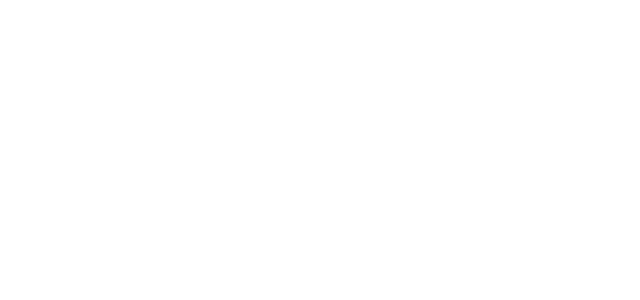
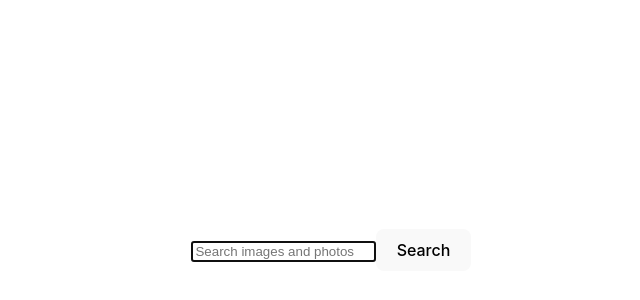
Before and after one commit to BohdanLysniak/goit-react-hw-04, a React (Vite) app: page / in a window 1280 px wide. Shown: the part 150-450 px from the top of the page, without its empty margins (309-949 px from the left). Built offline with nearby package versions, Linux system fonts and the light colour scheme.

Commit message:
in procces

```diff
--- a/apiService/photos.js
+++ b/apiService/unsplash-api.js
@@ -2,17 +2,19 @@ import axios from "axios";
 
 const YOUR_ACCESS_KEY = "MO0D2E1uLgRjL52sXSFcUnnBD2ln0XYMIQo5mt7N13M";
 
-axios.defaults.baseURL = "https://api.unsplash.com/v1/";
+axios.defaults.baseURL = "https://api.unsplash.com/";
 
 export const getPhotos = async (searchValue, currentPage) => {
   const response = await axios.get("/search/photos", {
     params: {
       client_id: YOUR_ACCESS_KEY,
-      query: searchValue,
       page: currentPage,
       orientation: "landscape",
-      per_page: 12
+      per_page: 12,
+      query: searchValue
     }
   });
-  return response;
+
+  console.log(response.data);
+  return response.data;
 };
--- a/package.json
+++ b/package.json
@@ -10,8 +10,9 @@
     "preview": "vite preview"
   },
   "dependencies": {
-    "axios": "^1.6.8",
+    "axios": "^1.7.2",
     "clsx": "^2.1.1",
+    "formik": "^2.4.6",
     "react": "^18.2.0",
     "react-dom": "^18.2.0"
   },
--- a/src/components/App/App.jsx
+++ b/src/components/App/App.jsx
@@ -1,35 +1,49 @@
 import { useState } from "react";
 import { useEffect } from "react";
 import SearchBar from "../SearchBar/SearchBar";
-import { getPhotos } from "../../../apiService/photos";
+import { getPhotos } from "../../../apiService/unsplash-api";
 import "./App.css";
+import { ErrorMessage } from "formik";
 
 function App() {
   const [gallery, setGallery] = useState([]);
   const [searchQuery, setSearchQuery] = useState("");
   const [page, setPage] = useState(1);
+  const [isLoading, setIsLoading] = useState(false);
+  const [IsError, setIsError] = useState(false);
 
   useEffect(() => {
     if (!searchQuery.trim()) return;
 
-    async function fetchImages() {
+    async function fetchPhotos() {
       try {
+        setIsLoading(true);
+        setIsError(false);
         const data = await getPhotos(searchQuery, page);
         setGallery(prevState => [...prevState, ...data]);
       } catch (error) {
-        console.log(error);
+        setIsError(true);
       } finally {
-        console.log("temporarily");
+        setIsLoading(false);
       }
     }
-    fetchImages();
+    fetchPhotos();
   }, [searchQuery, page]);
 
-  const handleSearch = () => {};
+  const handleSearch = async searchValue => {
+    setSearchQuery(searchValue);
+    setPage(1);
+    setGallery([]);
+  };
+
+  const handleLoadMore = async () => {
+    setPage(page + 1);
+  };
 
   return (
     <>
       <SearchBar onSearch={handleSearch} />
+      {IsError && <ErrorMessage />}
     </>
   );
 }
--- a/src/components/SearchBar/SearchBar.jsx
+++ b/src/components/SearchBar/SearchBar.jsx
@@ -1,13 +1,26 @@
+import { Field, Form, Formik } from "formik";
+
 export default function SearchBar({ onSearch }) {
+  return (
     <header>
-    <form>
-      <input
+      <Formik
+        initialValues={{ query: "" }}
+        onSubmit={(values, actions) => {
+          onSearch(values.query);
+          actions.resetForm();
+        }}
+      >
+        <Form>
+          <Field
             type="text"
+            name="query"
             autoComplete="off"
             autoFocus
             placeholder="Search images and photos"
           />
           <button type="submit">Search</button>
-    </form>
-  </header>;
+        </Form>
+      </Formik>
+    </header>
+  );
 }
```
Also changed, not shown: 1 other file (tests, documents, lock files or other folders). Lines whose indentation alone changed are shown as unchanged.
